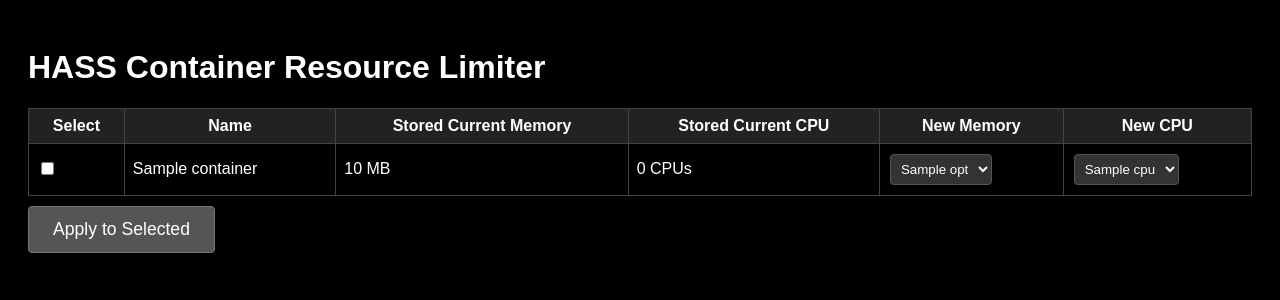
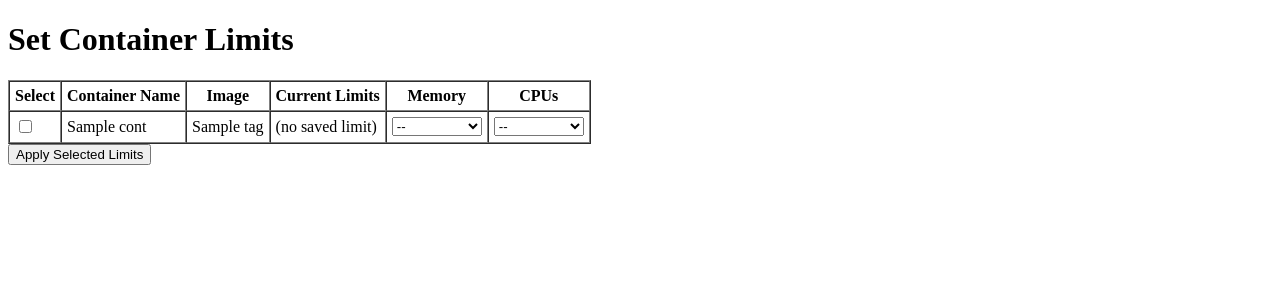
Before and after one commit to IRONROCK20/hass_docker_limiter, a Flask app: template resource_limiters/templates/main.html in a window 1280 px wide. Shown: the top 300 px of the page. Run offline with Flask 3, Linux system fonts and the light colour scheme; the template is opened without the code that fills it: most values are stand-ins (such as "Sample title", 1, 10 or a date in 2020).

Commit message:
Update main.html

```diff
--- a/resource_limiters/templates/main.html
+++ b/resource_limiters/templates/main.html
@@ -1,86 +1,64 @@
-<!DOCTYPE html>
+<!doctype html>
 <html lang="en">
 <head>
-  <meta charset="UTF-8">
-  <meta name="viewport" content="width=device-width, initial-scale=1">
-  <title>HASS Container Resource Limiter</title>
-  <style>
-    body {
-      background: black;
-      color: white;
-      font-family: Arial, sans-serif;
-      padding: 20px;
-    }
-    table {
-      width: 100%;
-      border-collapse: collapse;
-      margin-top: 20px;
-    }
-    th, td {
-      padding: 8px;
-      border: 1px solid #444;
-    }
-    th {
-      background: #222;
-    }
-    select {
-      background: #333;
-      color: white;
-      border: 1px solid #555;
-      border-radius: 4px;
-      padding: 6px;
-      margin: 2px;
-      position: relative;
-      z-index: 10;
-      cursor: pointer;
-    }
-    button {
-      background: #555;
-      color: white;
-      border: 1px solid #777;
-      border-radius: 4px;
-      padding: 12px 24px;
-      font-size: 1.1em;
-      cursor: pointer;
-      margin-top: 10px;
-    }
-  </style>
+  <meta charset="utf-8">
+  <title>Container Resource Limits</title>
 </head>
 <body>
-  <h1>HASS Container Resource Limiter</h1>
-  <form method="POST">
-    <table>
+  <h1>Set Container Limits</h1>
+
+  <form method="post">
+    <table border="1" cellpadding="5" cellspacing="0">
       <thead>
         <tr>
           <th>Select</th>
-          <th>Name</th>
-          <th>Stored Current Memory</th>
-          <th>Stored Current CPU</th>
-          <th>New Memory</th>
-          <th>New CPU</th>
+          <th>Container Name</th>
+          <th>Image</th>
+          <th>Current Limits</th>
+          <th>Memory</th>
+          <th>CPUs</th>
         </tr>
       </thead>
       <tbody>
-        {% for c in containers %}
+        {% for cont in containers %}
+          {% set name = cont.name %}
           <tr>
             <td>
-            <input type="checkbox" name="containers" value="{{ c.id }}"
-              {% if c.id in limits %}checked{% endif %}>
+              <!-- Checkbox value is container name -->
+              <input type="checkbox" name="containers" value="{{ name }}"
+                {% if name in limits %} checked {% endif %}>
             </td>
-          <td>{{ c.name }}</td>
-          <td>{{ (c.attrs.HostConfig.Memory / (1024*1024))|round(2) }} MB</td>
-          <td>{{ ((c.attrs.HostConfig.CpuPeriod > 0) and (c.attrs.HostConfig.CpuQuota / c.attrs.HostConfig.CpuPeriod) or 0)|round(2) }} CPUs</td>
+            <td>{{ name }}</td>
+            <td>{{ cont.image.tags|join(', ') }}</td>
             <td>
-            <select name="memory_{{ c.id }}">
+              {# Show existing saved limits if any: #}
+              {% if name in limits %}
+                Memory={{ limits[name]["memory"] }}, CPUs={{ limits[name]["cpus"] }}
+              {% else %}
+                (no saved limit)
+              {% endif %}
+            </td>
+            <td>
+              <!-- Dropdown for memory options; name attribute includes the container name -->
+              <select name="memory_{{ name }}">
+                <option value="">--</option>
                 {% for opt in memory_options %}
-              <option value="{{ opt }}" {% if limits.get(c.id,{}).memory == opt %}selected{% endif %}>{{ opt }}</option>
+                  <option value="{{ opt }}"
+                    {% if name in limits and limits[name]["memory"] == opt %} selected {% endif %}>
+                    {{ opt }}
+                  </option>
                 {% endfor %}
               </select>
             </td>
             <td>
-            <select name="cpus_{{ c.id }}">
-              {% for cpu in cpu_options %}
-              <option value="{{ cpu }}" {% if limits.get(c.id,{}).cpus == cpu %}selected{% endif %}>{{ cpu }}</option>
+              <!-- Dropdown for CPU options -->
+              <select name="cpus_{{ name }}">
+                <option value="">--</option>
+                {% for opt in cpu_options %}
+                  <option value="{{ opt }}"
+                    {% if name in limits and limits[name]["cpus"] == opt %} selected {% endif %}>
+                    {{ opt }}
+                  </option>
                 {% endfor %}
               </select>
             </td>
@@ -88,7 +66,7 @@
         {% endfor %}
       </tbody>
     </table>
-    <button type="submit">Apply to Selected</button>
+    <button type="submit">Apply Selected Limits</button>
   </form>
 </body>
 </html>
```
Lines whose indentation alone changed are shown as unchanged.
